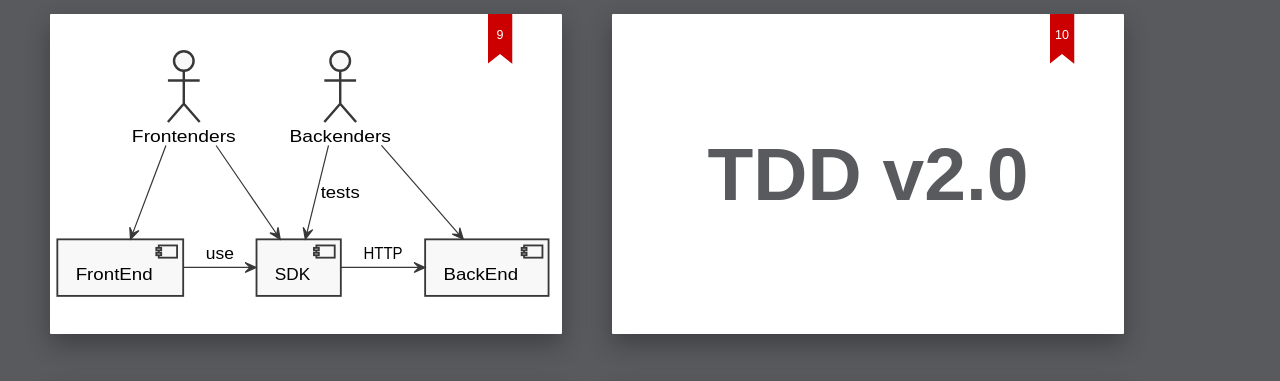
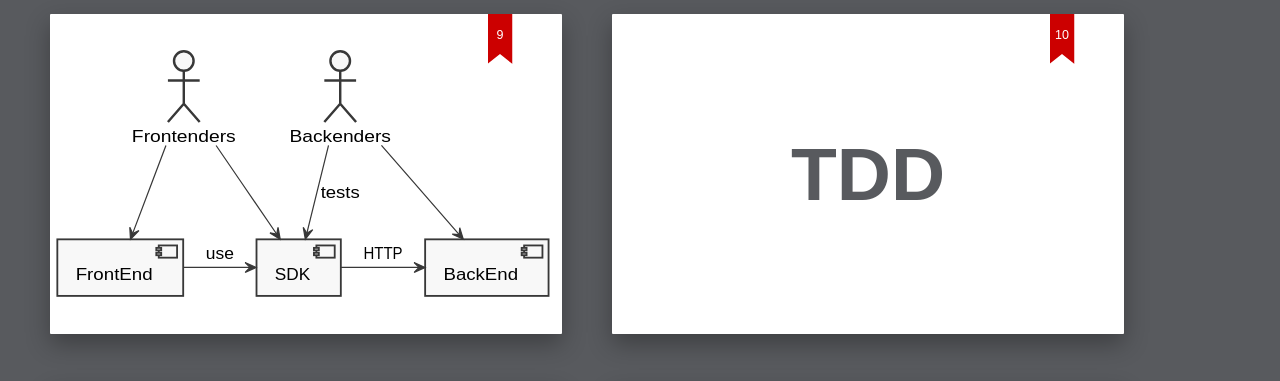
Before and after one commit to arthurchumak/slides, a website: page js-api-tests/index.html in a window 1280 px wide. Shown: the part 1640-2021 px from the top of the page. Drawn offline with Linux system fonts and the light colour scheme.

Commit message:
Update index.html

```diff
--- a/js-api-tests/index.html
+++ b/js-api-tests/index.html
@@ -78,7 +78,7 @@
 	</section>
 
 	<section class="slide">
-		<h2 class="shout">TDD v2.0</h2>
+		<h2 class="shout">TDD</h2>
 	</section>
 
 	<section class="slide">
```
